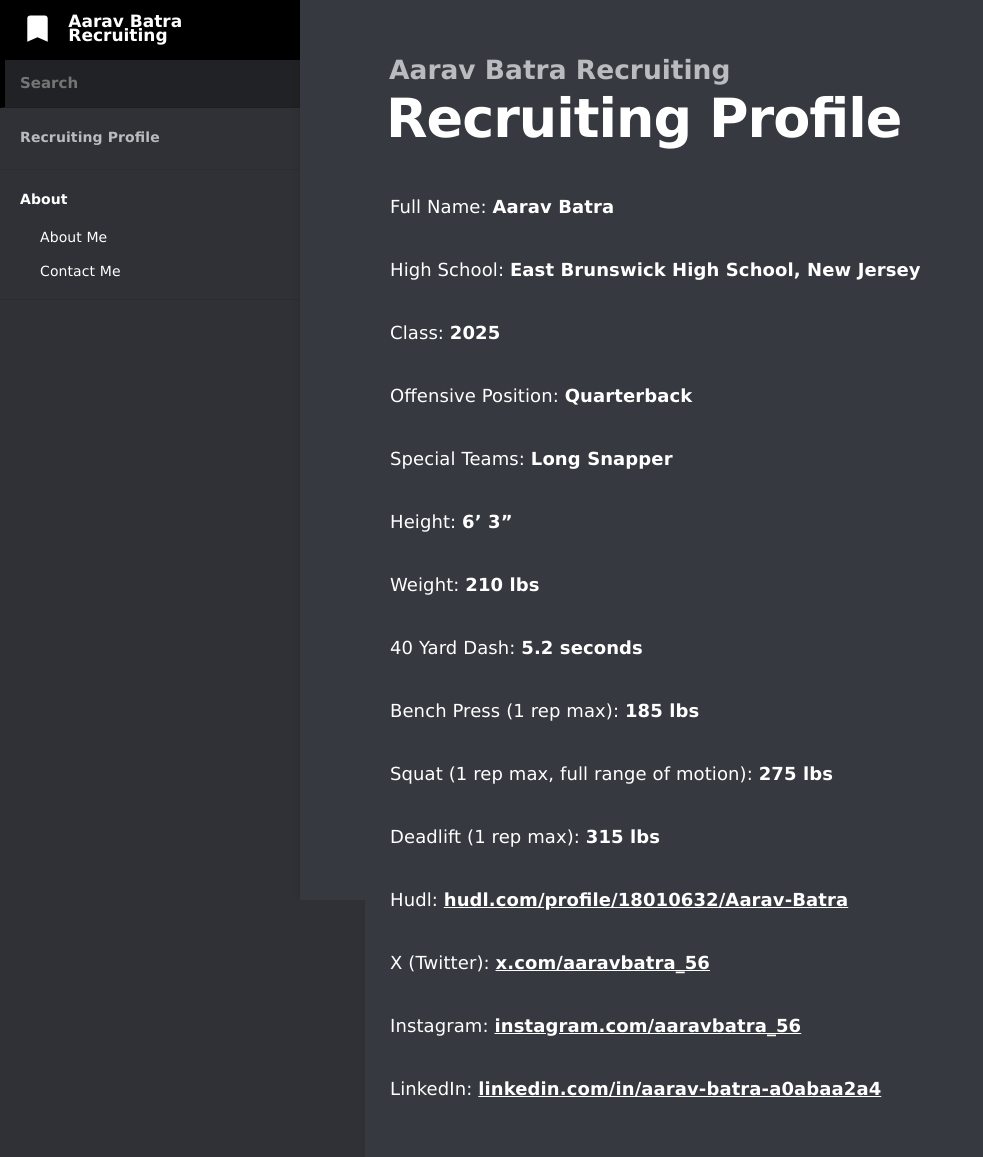
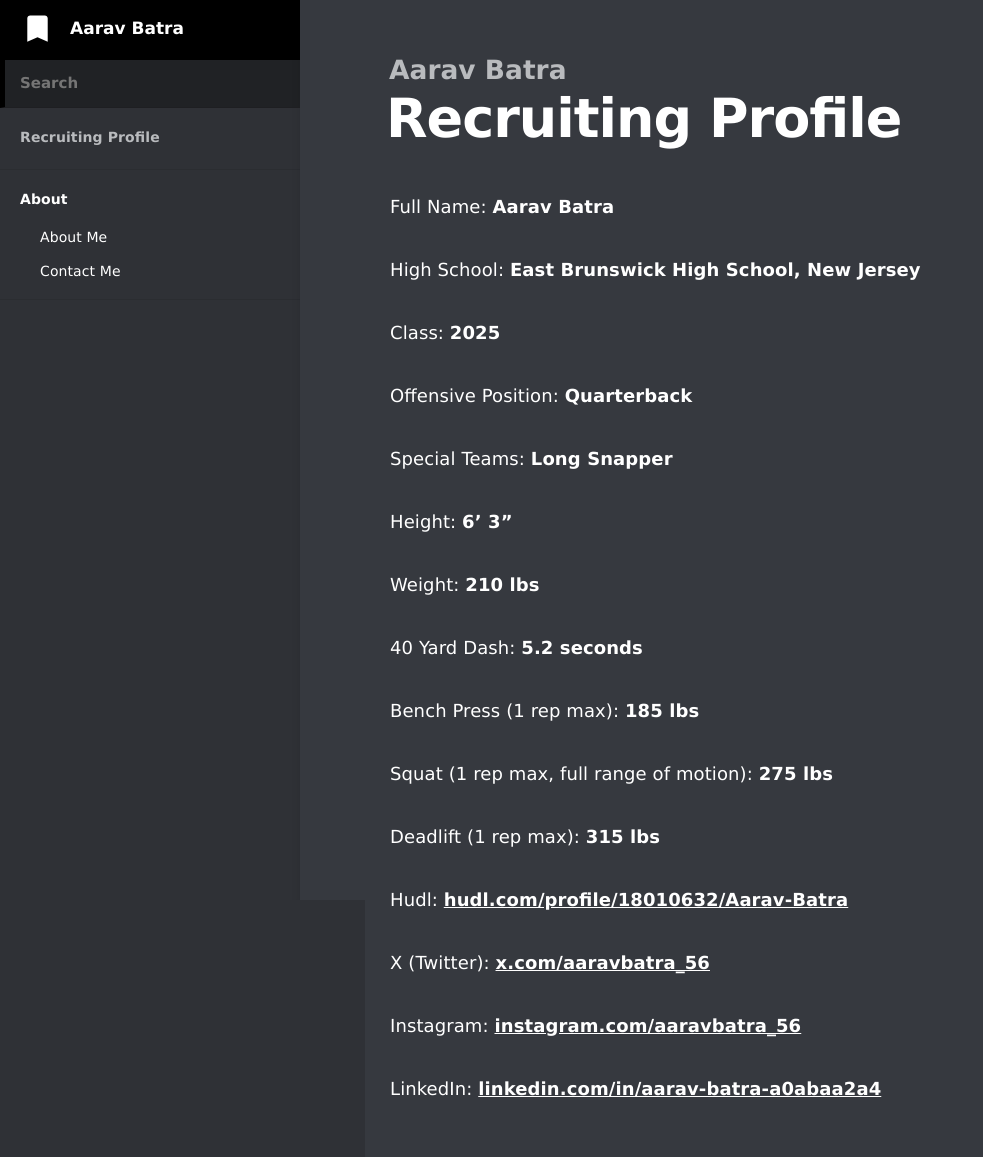
Before and after one commit to batra-aarav/recruit.aaravbatra.me, a Jekyll site: the page built from index.md, in a window 1280 px wide. Shown: the whole page, without its empty margins (0-983 px from the left). Built offline with Jekyll 4.4.1, drawn with Linux system fonts in a browser that asks for light colours.

Commit message:
change website name

```diff
--- a/_config.yml
+++ b/_config.yml
@@ -1,13 +1,13 @@
 # ----
 # Site
 
-title: Aarav Batra Recruiting
+title: Aarav Batra
 url: "https://recruit.aaravbatra.me"
 show_full_navigation: true
 
 # Values for the jekyll-seo-tag gem (https://github.com/jekyll/jekyll-seo-tag)
 logo: /siteicon.png
-description: Aarav Batra Recruiting and Recruiting Profile
+description: Aarav Batra's Recruiting Profile
 author:
   name: Aarav Batra
   email: aaravbatra@duck.com
```
